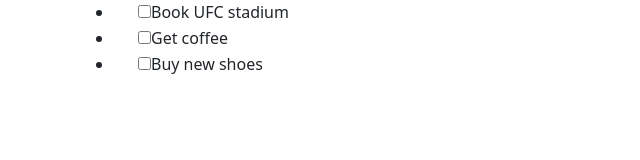
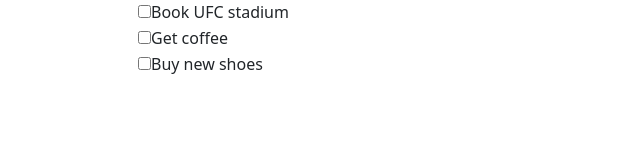
Before and after one commit to hemakas/angular-wishlist, an Angular app: page / in a window 1280 px wide. Shown: the top 160 px of the page, without its empty margins (0-640 px from the left). Built offline with nearby package versions, Linux system fonts and the light colour scheme.

Commit message:
wishlist array modified

```diff
--- a/src/app/app.component.css
+++ b/src/app/app.component.css
@@ -0,0 +1,3 @@
+.wish-list {
+    list-style: none;
+}
--- a/src/app/app.component.ts
+++ b/src/app/app.component.ts
@@ -7,7 +7,7 @@
   styleUrls: ['./app.component.css']
 })
 export class AppComponent {
-  items = [
+  items : WishItem[] = [
     new WishItem('Book UFC stadium'),
     new WishItem('Get coffee', true),
     new WishItem('Buy new shoes')
```
